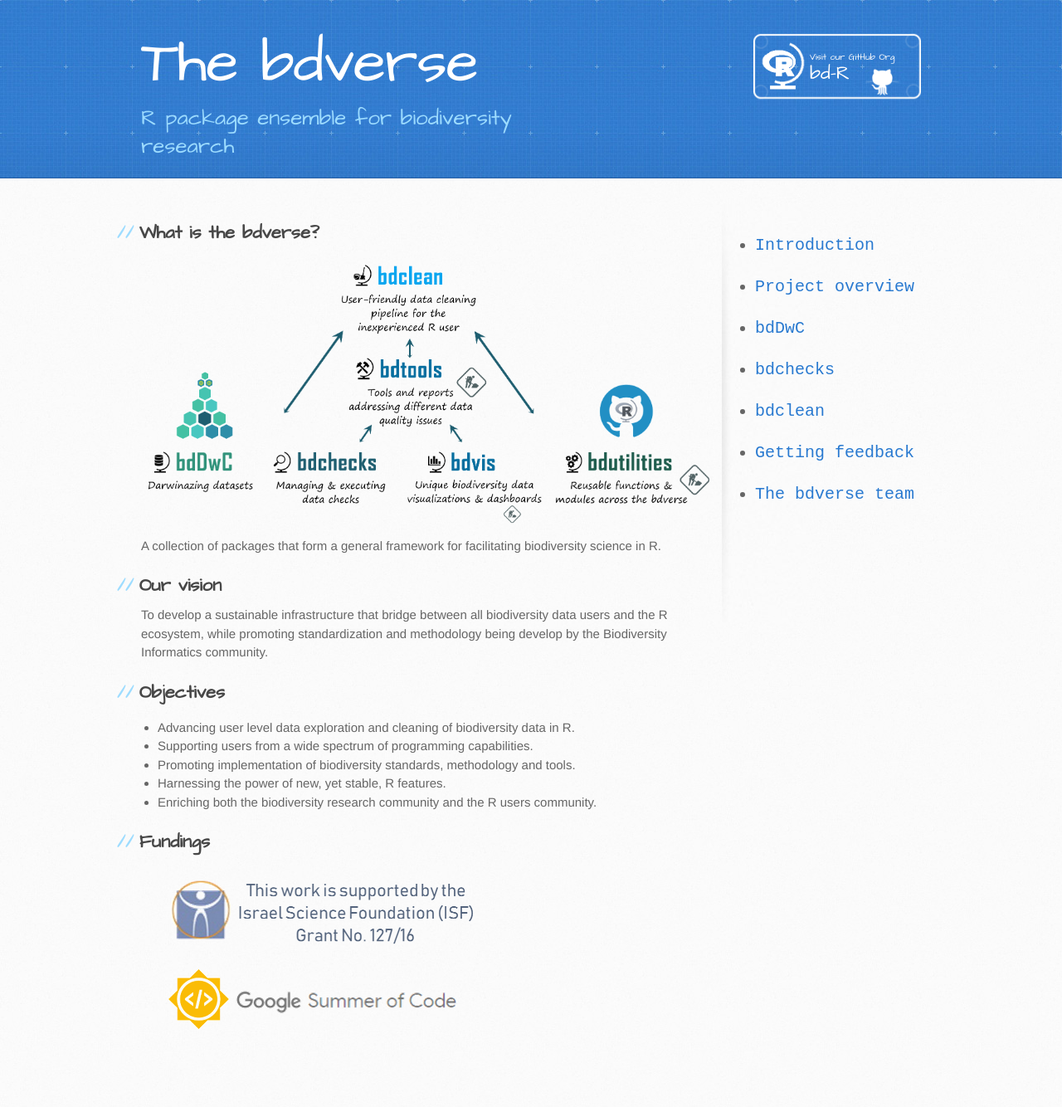
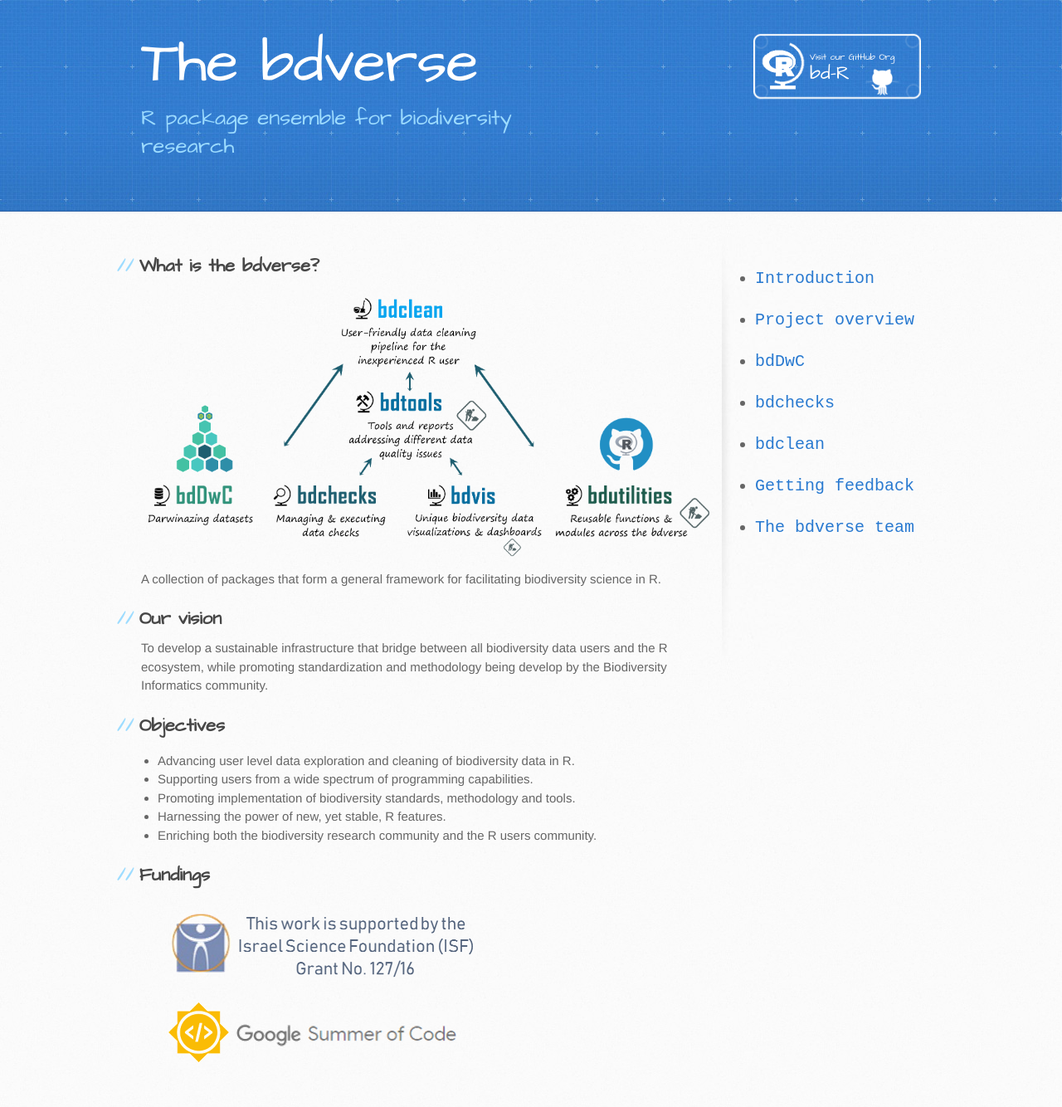
Before and after one commit to bd-R/The-bdverse, a Jekyll site: the page built from index.md, in a window 1280 px wide. Shown: the whole page at 83% size. Built offline with Jekyll 4.4.1, drawn with Linux system fonts in a browser that asks for light colours; our own code applies the rules of GitHub Pages for plain Markdown files; before the commit the page ends 1294 px from its top, so only the background shows below that.

Commit message:
Update jekyll-theme-architect.scss
20 to 60

```diff
--- a/_sass/jekyll-theme-architect.scss
+++ b/_sass/jekyll-theme-architect.scss
@@ -25,7 +25,7 @@ a:hover {
 
 header {
   padding-top: 40px;
-  padding-bottom: 20px;
+  padding-bottom: 60px;
   font-family: 'Architects Daughter', 'Helvetica Neue', Helvetica, Arial, serif;
   background: #2e7bcf url(../images/header-bg.jpg) 0 0 repeat-x;
   border-bottom: solid 1px #275da1;
```
